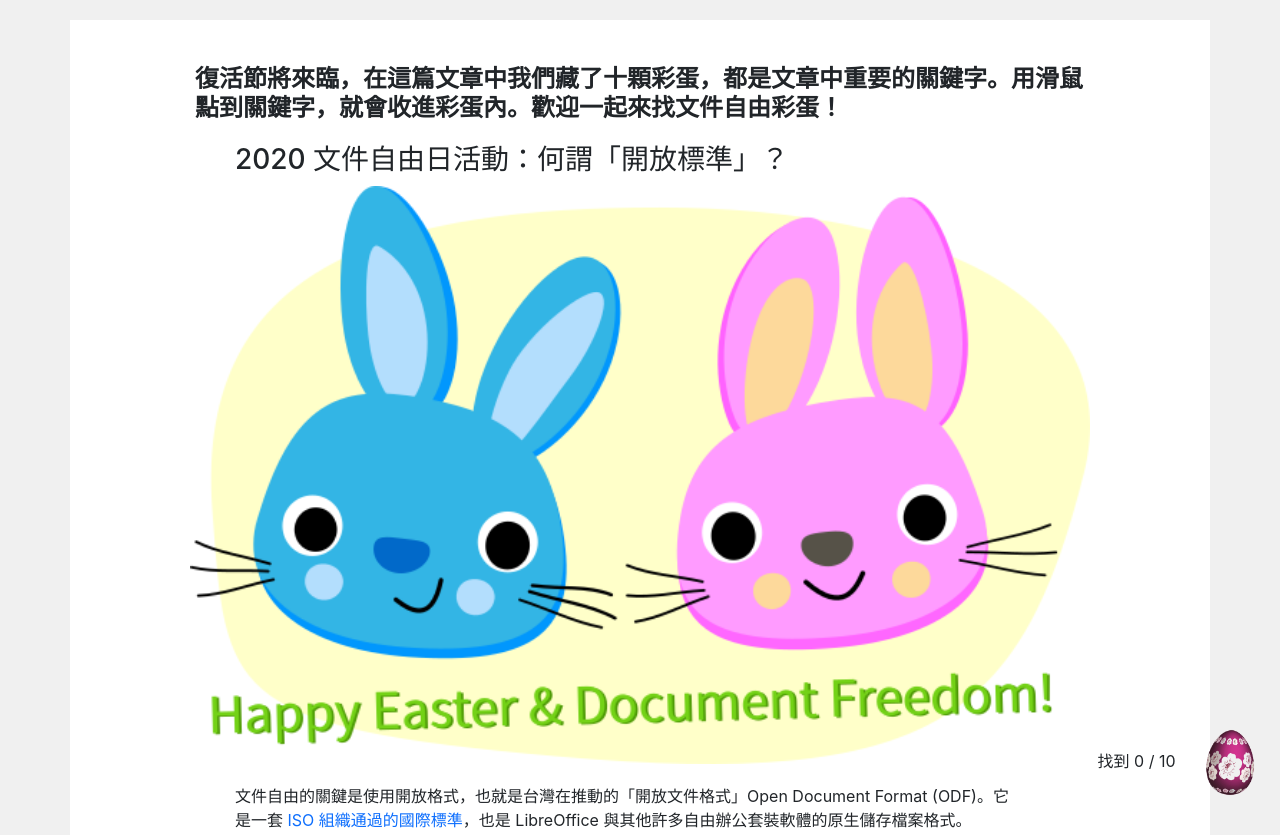
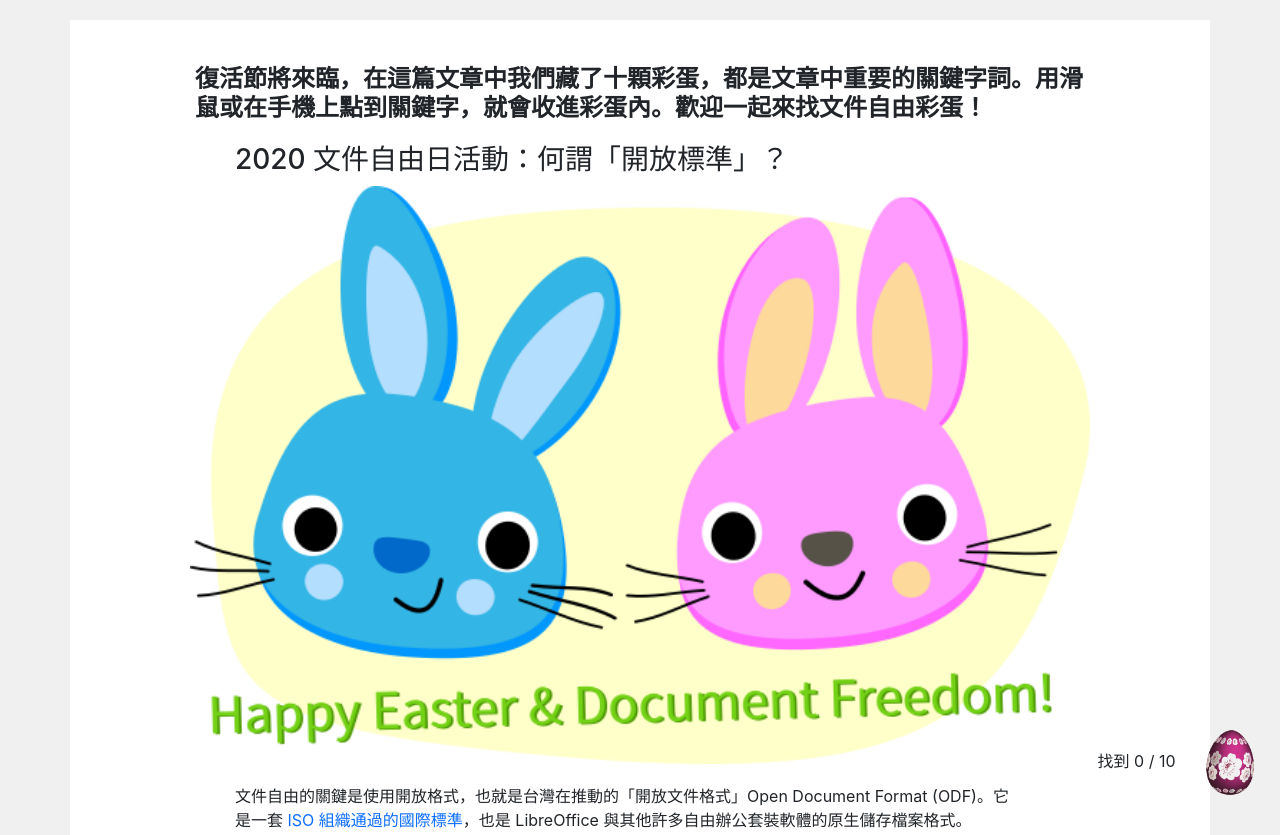
Before and after one commit to fweng322/eastergames, a plain HTML site: page zh_TW/index.html in a window 1280 px wide. Shown: the top 835 px of the page. Drawn offline with nearby package versions, Linux system fonts and the light colour scheme.

Commit message:
fix zh_TW contents

```diff
--- a/zh_TW/index.html
+++ b/zh_TW/index.html
@@ -26,7 +26,7 @@
     <!-- container -->
     <div id="mid">
         <div class="container">
-		<p><h4><b>復活節將來臨，在這篇文章中我們藏了十顆彩蛋，都是文章中重要的關鍵字。用滑鼠點到關鍵字，就會收進彩蛋內。歡迎一起來找<span onclick="fly(this)">文件自由</span>彩蛋！</b></h4></p>
+		<p><h4><b>復活節將來臨，在這篇文章中我們藏了十顆彩蛋，都是文章中重要的關鍵字詞。用滑鼠或在手機上點到關鍵字，就會收進彩蛋內。歡迎一起來找<span onclick="fly(this)">文件自由</span>彩蛋！</b></h4></p>
             <h3>2020 文件自由日活動：何謂「開放標準」？</h3>
             <!-- 圖片-->
             <img src="img/rabbit_happyeaster_DFD.png" class="mx-auto d-block" id="banner">
```
